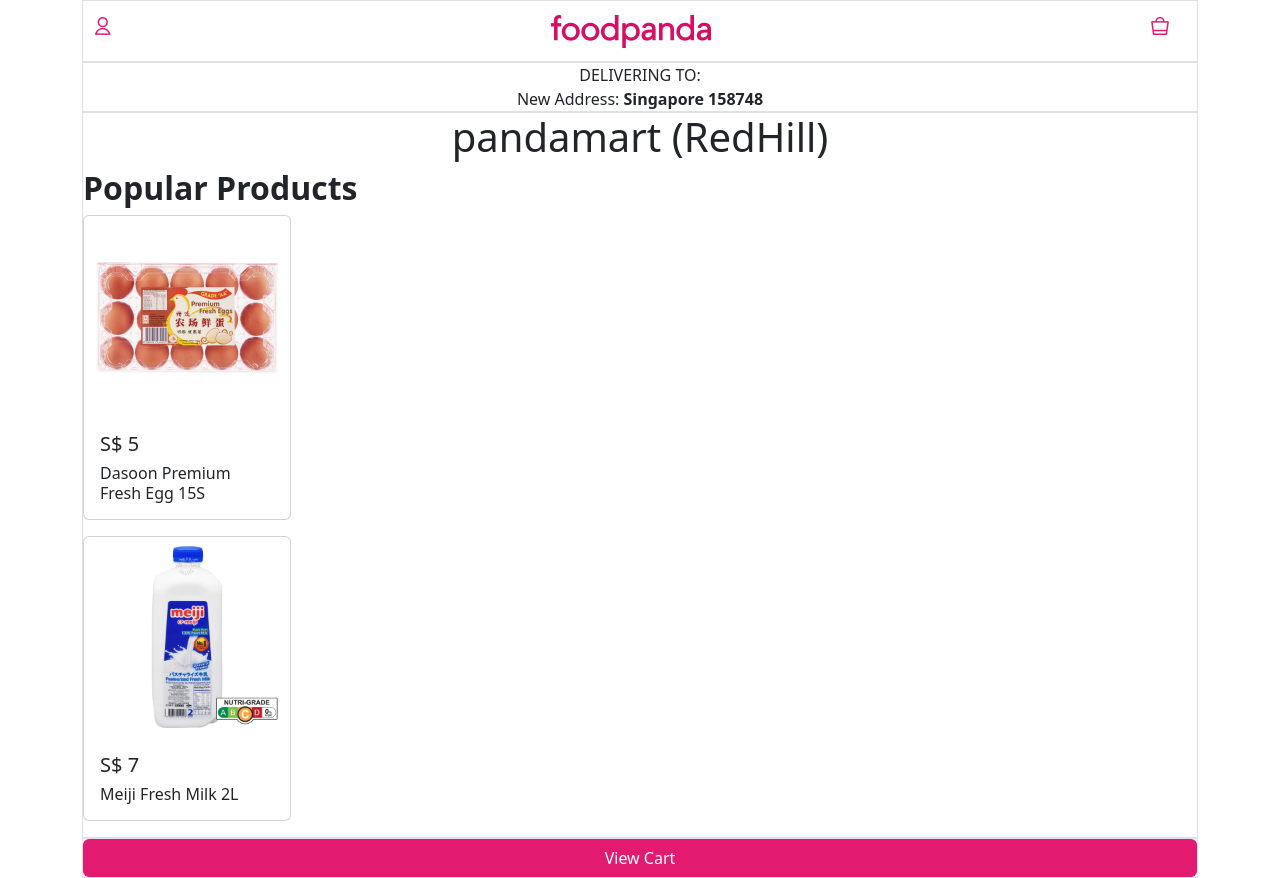
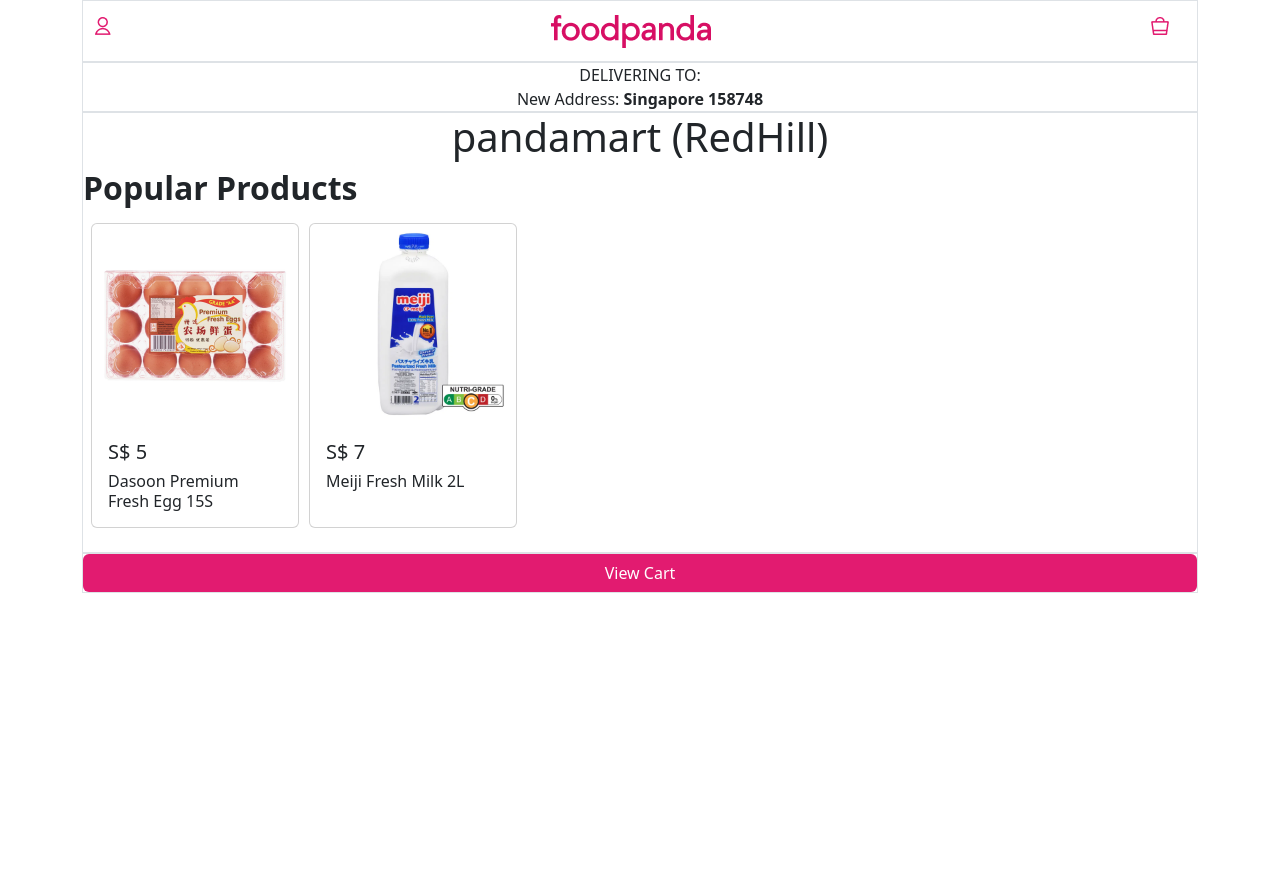
Before and after one commit to vitorio-p/pandaREmart, a React (Create React App) app: page / in a window 1280 px wide. After the commit the page ends 800 px from the top, so only its background shows below. Built offline with nearby package versions, Linux system fonts and the light colour scheme.

Commit message:
products now horizontal

```diff
--- a/src/PopularProducts.js
+++ b/src/PopularProducts.js
@@ -55,7 +55,10 @@
         <div className="border">
           <h1 className="text-center">pandamart (RedHill)</h1>
           <h2><b>Popular Products</b></h2>
-          {this.renderItems()}
+          <div className="d-flex p-2">
+            {this.renderItems()}
+          </div>
+
         </div>
       </React.Fragment>
     );
--- a/src/styles.css
+++ b/src/styles.css
@@ -7,3 +7,7 @@
   background-color: #E21B70;
   color: white;
 }
+
+.d-flex{
+  gap:10px;
+}
```
